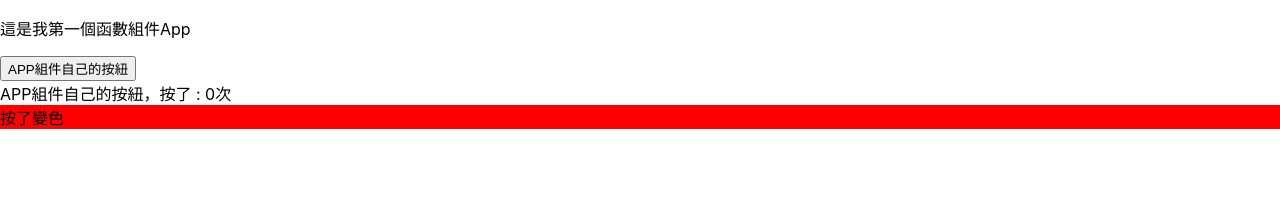
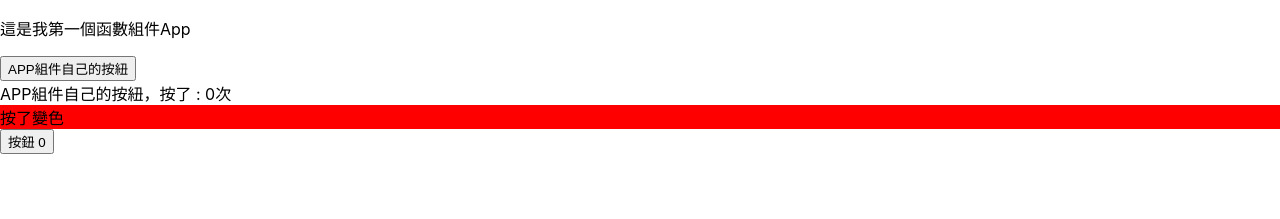
Before and after one commit to taiwanhua/Code_ArhuaReactCourse, a React (Create React App) app: page / in a window 1280 px wide. Shown: the top 219 px of the page. Built offline with nearby package versions, Linux system fonts and the light colour scheme.

Commit message:
state通過props傳給子組件

```diff
--- a/src/App.js
+++ b/src/App.js
@@ -11,6 +11,7 @@ const App = () => {
       <button onClick={() => { setCount(Count + 1) }}>APP組件自己的按紐</button>
       <div>APP組件自己的按紐，按了 : {Count}次</div>
       <div style={{ backgroundColor: Count > 0 ? "green" : "red" }}>按了變色</div>
+      <Buttonone a={Count}></Buttonone>
     </>
   )
 }
--- a/src/Buttonone.js
+++ b/src/Buttonone.js
@@ -2,10 +2,9 @@ import React from 'react';
 import PropTypes from 'prop-types';
 
 const Buttonone = (props) => {
-    console.log("props", props);
 
     return (
-        <button>按鈕 {props.children}</button>
+        <button>按鈕 {props.a}</button>
     )
 }
 
```
